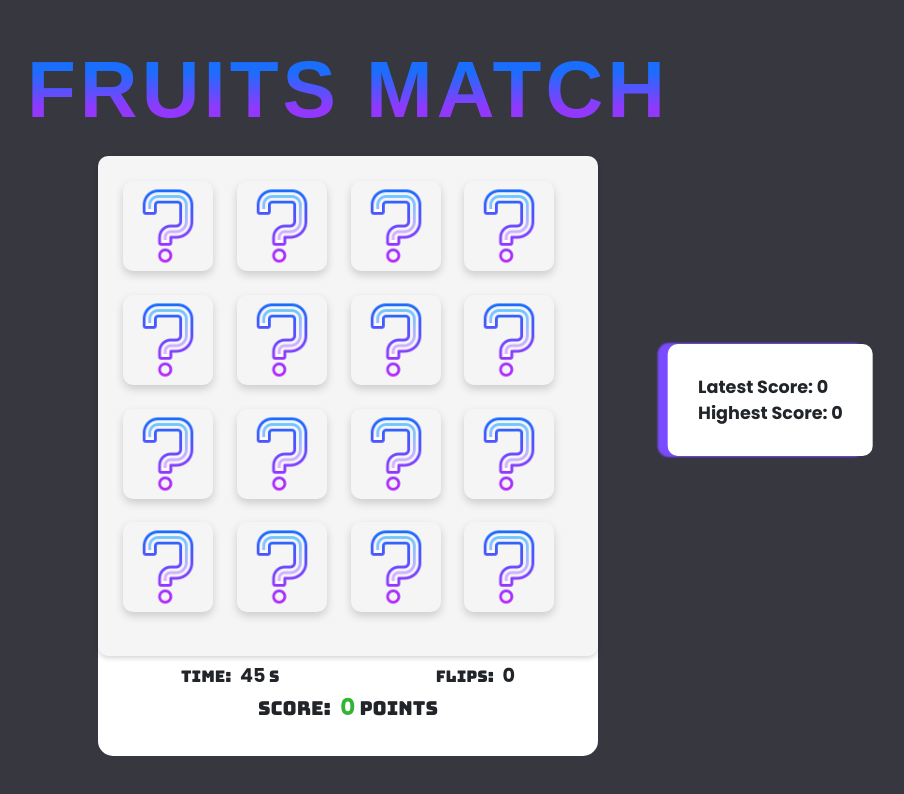
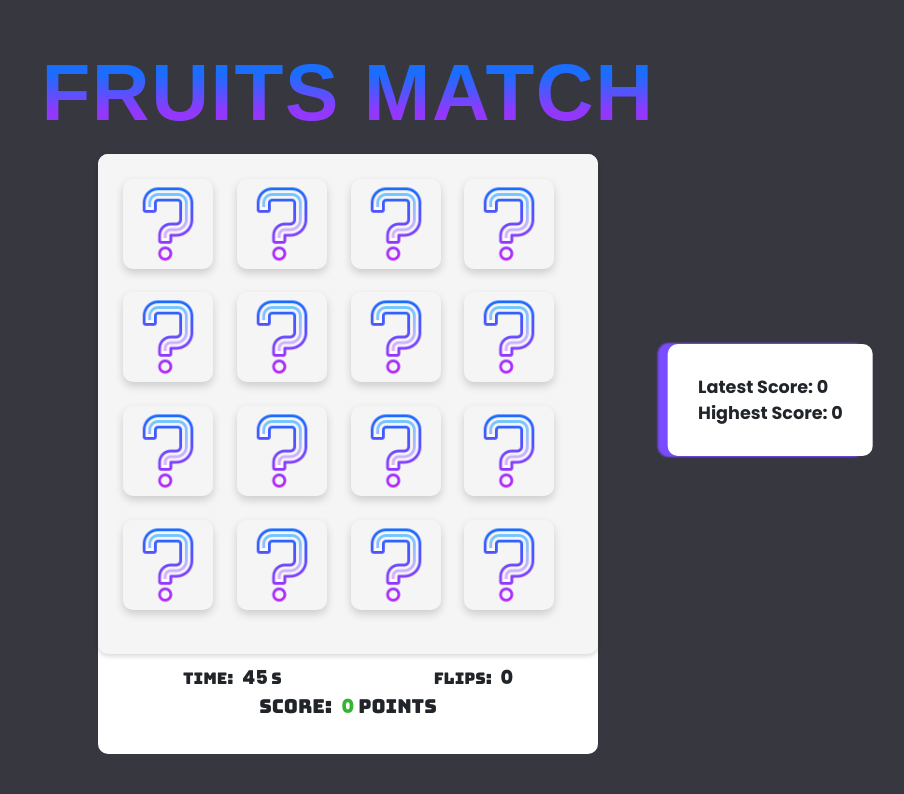
Before and after one commit to Refaat07/Card-Memory-Game, a plain HTML site: page index.html in a window 1280 px wide. Shown: the whole page, without its empty margins (292-1196 px from the left). Drawn offline with Linux system fonts and the light colour scheme; a web font is replaced by a local one.

Commit message:
Enhanced CSS & html comments, and removed unnecessary code snippets

```diff
--- a/css/style.css
+++ b/css/style.css
@@ -1,4 +1,4 @@
-/* Fonts */
+/* Importing Fonts from Google Fonts */
 /* Bungee */
 @import url('https://fonts.googleapis.com/css2?family=Bungee&display=swap');
 
@@ -10,44 +10,41 @@
 
 
 
-/* Main Framework */
+/* =================================== Main Framework =================================== */
 :root {
+    /* Main fonts for game */
     --main-font: 'Poppins', sans-serif;
     --funny-font: 'Bungee', sans-serif;
+    --game-title-font: "Londrina Outline", sans-serif;
 
-    --game-title-font: "Londrina Outline", sans-serif;
+    /* Main Colors */
     --matrix-background : whitesmoke;
     --background-color: #37373f;
     --font-default-color: #212529;
+    --green-color: #34B433;
 
+    /* Gradiant colors */
     --gradient-color-I : #1B6DFD;
     --gradient-color-II : #9238FD;
-    --green-color: #34B433;
 
+    /* Shadow Variables */
     --shadow-variable-I : 9px;
     --shadow-variable-I- : -9px;
     --shadow-variable-blur-I : 2px;
     --shadow-variable-blur-II : 3px;
+
+    /* border radias variable */
+    --radius-variable : 10px;
 }
 
 
-/* General Normalization */
+/* =================================== General Normalization =================================== */
 *,
 *::after,
 *::before {
     padding: 0;
     margin: 0;
     box-sizing: border-box;
-}
-
-span, a {
-    display: inline-block;
-}
-
-a {
-    text-decoration: none;
-    color: inherit;
-    cursor: pointer;
 }
 
 img {
@@ -60,11 +57,32 @@ body {
     color: var(--font-default-color);
 }
 
-h1, h2, h3, h4, h5, h6 {
-    font-family: var(--main-font);
+.container {
+    width: 500px;
+    height: 600px;
+    margin-inline: auto;
+    background-color: #FFF;
+    border-radius: var(--radius-variable);
 }
 
-/* Start Project */
+/* =================================== Start Project Styling =================================== */
+
+/* Game Title */
+.game-name {
+    font-size: 5rem;
+    margin-bottom: 15px;
+    font-family: var(--game-title-font);
+    text-transform: uppercase;
+    letter-spacing: 0.1rem;
+
+    /* settings for gradiant color */
+    background: linear-gradient(to bottom, var(--gradient-color-I) 30%, var(--gradient-color-II) 70%);
+    background-clip: inherit;
+    -webkit-text-fill-color: transparent;
+    -webkit-background-clip: text;
+}
+
+/* Styling game and cards */
 .game-section {
     height: 100vh;
     display: flex;
@@ -72,29 +90,6 @@ h1, h2, h3, h4, h5, h6 {
     align-items: center;
     flex-direction: column;
 }
-
-.game-name {
-    font-size: 52px;
-    margin-bottom: 20px;
-    /* font-family: var(--funny-font); */
-    font-family: var(--game-title-font);
-    text-transform: uppercase;
-    letter-spacing: 0.05em;
-    font-size: 5em;
-    background: linear-gradient(to bottom, var(--gradient-color-I) 30%, var(--gradient-color-II) 70%);
-    background-clip: inherit;
-    -webkit-text-fill-color: transparent;
-    -webkit-background-clip: text;
-}
-
-.container {
-    width: 500px;
-    height: 600px;
-    margin-inline: auto;
-    background-color: #FFF;
-    border-radius: 15px;
-}
-
 
 #matrix {
     padding: 25px;
@@ -104,26 +99,24 @@ h1, h2, h3, h4, h5, h6 {
     grid-template-columns: repeat(4, 1fr);
     gap: 5px;
     background-color: var(--matrix-background);
-    border-radius: 10px;
-    /* box-shadow: 2px 2px 2px #333; */
+    border-radius: var(--radius-variable);
     box-shadow: 0px 2px 5px rgba(0, 0, 0, 0.17);
 }
 
 .card {
     height: 90px;
     width: 90px;
-    border-radius: 10px;
+    border-radius: var(--radius-variable);
     box-shadow: 0 4px 8px rgba(0, 0, 0, 0.17);
-    /* transition: transform 0.2s ease-in-out;  */
 }
 
 .matched {
     animation: pulse 1.5s;
     opacity: 0.7;
-    /* filter: grayscale(10%); */
     background-color: var(--green-color);
 }
 
+/* KeyFrame for pulse effect for matched cards in correct case */
 @keyframes pulse {
     0% {
     transform: scale(0.9);
@@ -139,10 +132,7 @@ h1, h2, h3, h4, h5, h6 {
     }
 }
 
-.card.shake{
-    animation: shake 0.30s ease-in-out;
-}
-
+/* KeyFrame for pulse effect for unmatched cards in wrong case */
 @keyframes shake {
     0%, 100%{
     transform: translateX(0);
@@ -161,9 +151,15 @@ h1, h2, h3, h4, h5, h6 {
     }
 }
 
+.card.shake{
+    animation: shake 0.30s ease-in-out;
+}
+
+/* =================================== Start Scoring System Styling =================================== */
+
+/* Start designing results board for current game */
 .game-details {
-    padding: 5px;
-    margin-inline: auto;
+    padding: 9px;
 }
 
 .game-details div {
@@ -174,9 +170,8 @@ h1, h2, h3, h4, h5, h6 {
 
 .game-details > span {
     text-align: center;
-    font-size: larger;
+    font-size: 1.2rem;
 }
-
 
 .game-details .timer,
 .game-details .flips,
@@ -188,26 +183,25 @@ h1, h2, h3, h4, h5, h6 {
     display: block;
 }
 
-
 .game-details #flips-info,
 .game-details #timer-info,
 .game-details #score-info {
     font-family: var(--main-font);
-    font-weight: bolder;
-    font-size: larger;
+    font-weight: 800;
+    font-size: 1.2rem;
     margin-left: 5px;
 }
 
+/* Setting green-color for score value */
 .game-details #score-info {
     color: var(--green-color);
 }
 
-
-/* Results PopUp */
+/* =================================== Styling Modal Message =================================== */
+/* Class for hiding modal */
 .hidden {
     display: none;
 }
-
 
 .results-message {
     position: absolute;
@@ -218,7 +212,7 @@ h1, h2, h3, h4, h5, h6 {
     width: 40%;
     background-color: var(--matrix-background);
     padding: 5rem;
-    border-radius: 10px;
+    border-radius: var(--radius-variable);
     box-shadow: 0 3rem 5rem rgba(0, 0, 0, 0.3);
     z-index: 10;
     text-align: center;
@@ -228,6 +222,7 @@ h1, h2, h3, h4, h5, h6 {
     margin-inline: auto;
 }
 
+/* Styling the overlay background for modal with low opacity */
 .game-overlay {
     position: absolute;
     width: 100%;
@@ -239,10 +234,11 @@ h1, h2, h3, h4, h5, h6 {
     z-index: 9;
 }
 
+/* Styling buttons especially in modal */
 button {
     padding: 10px 20px;
     border: none;
-    border-radius: 10px;
+    border-radius: var(--radius-variable);
     background-color: #9138fdc7;
     color: var(--matrix-background);
     font-size: 1.2rem;
@@ -257,6 +253,8 @@ button:hover {
     transform: scale(1.05);
 }
 
+
+/* =================================== Styling Scoring Board =================================== */
 .scores {
     position: absolute;
     background-color: #FFF;
@@ -265,15 +263,16 @@ button:hover {
     top: 50%;
     left: 83%;
     transform: translate(-50%, -50%);
-    border-radius: 10px;
-    font-family: var(--main-font);
+
+    border-radius: var(--radius-variable);
     font-weight: 700;
     font-size: 1.1rem;
-    /* box-shadow: 7px 7px 5px 1px var(--gradient-color-I); */
-    animation: titleAnimation 10s infinite;
+    animation: scoresBoardAnimation 10s infinite;
 }
 
-@keyframes titleAnimation {
+
+/* KeyFrame for animation of scoring board  */
+@keyframes scoresBoardAnimation {
     0%, 100% {
         box-shadow: 0px 0px 0px 1px var(--gradient-color-I);
     }
```
Also changed, not shown: index.html (+7 -2 lines).
